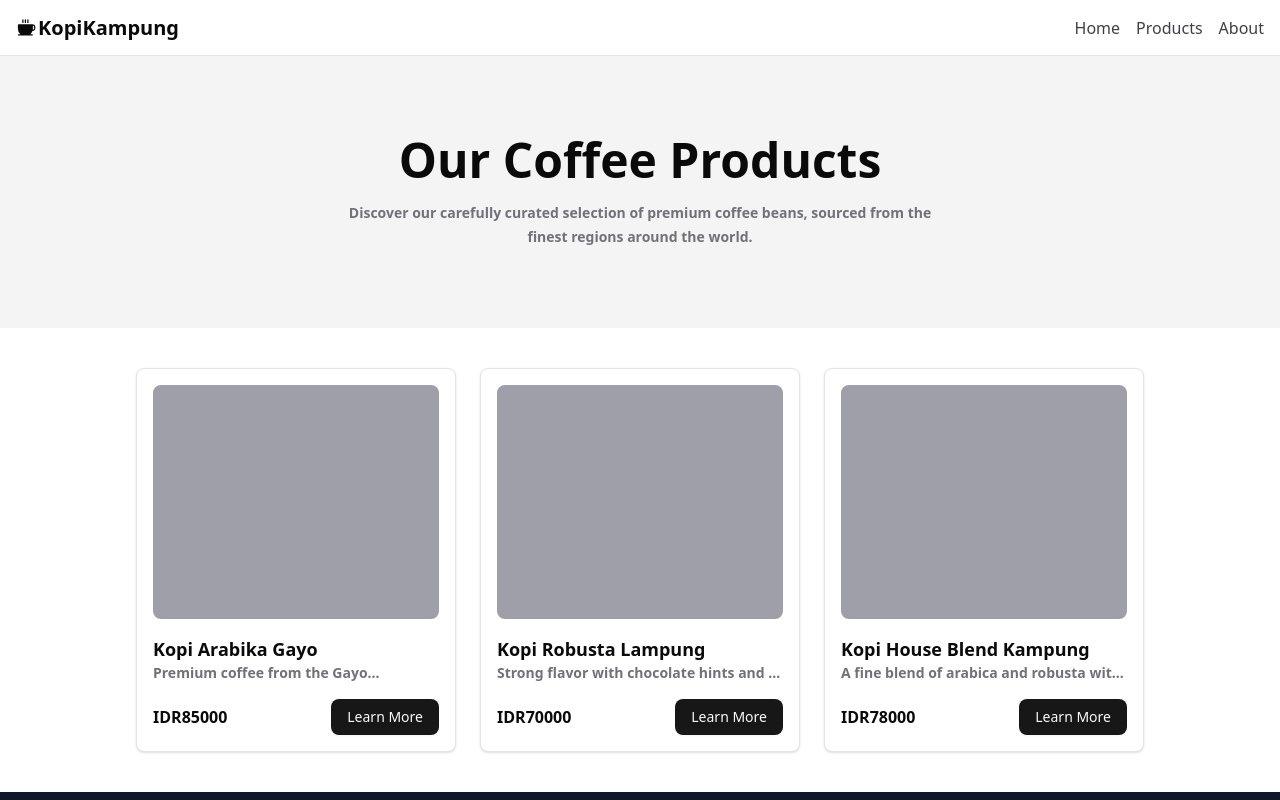
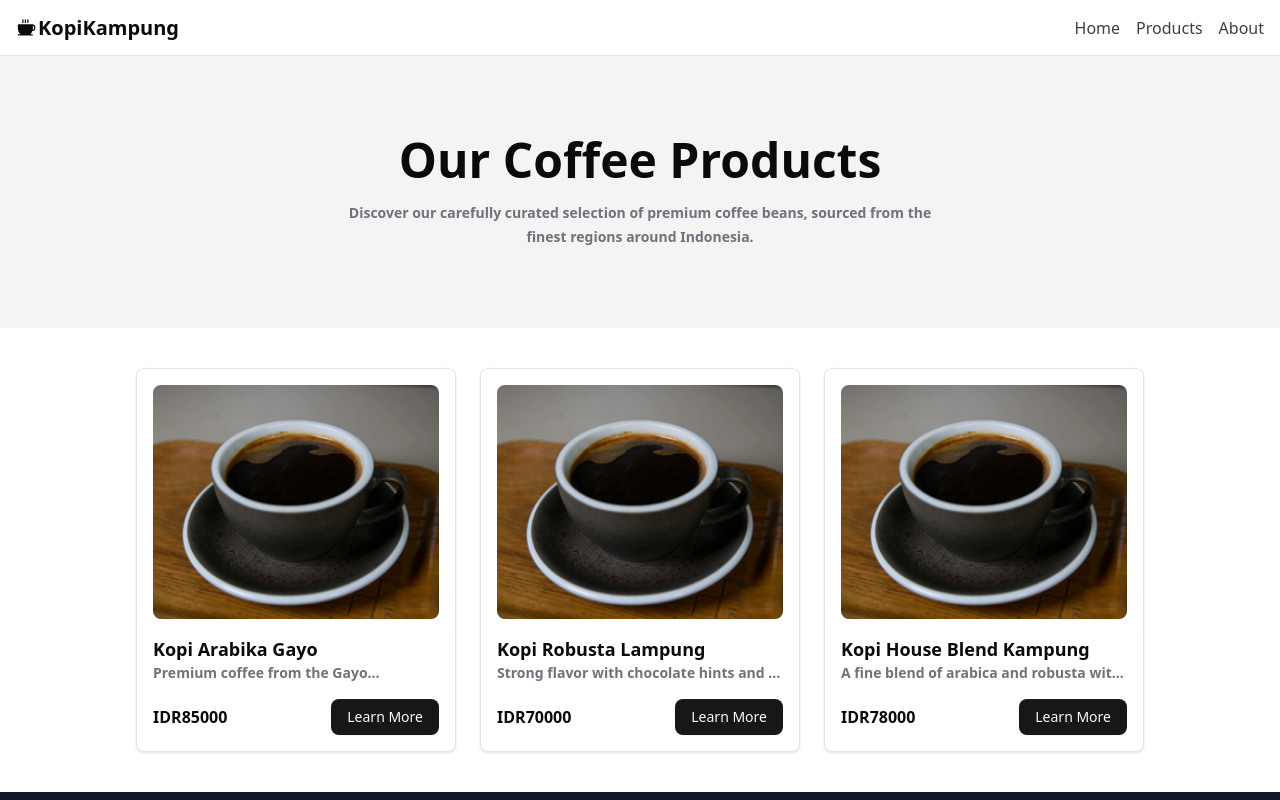
Before and after one commit to ditonatael/qbit-test, a Next.js app in the folder case03/: page /products in a window 1280 px wide. Shown: the top 800 px of the page. Built offline with nearby package versions, Linux system fonts and the light colour scheme; data requests are answered from the project's data file.

Commit message:
feat: move team to db, case 03 Done

```diff
--- a/case03/db/db.json
+++ b/case03/db/db.json
@@ -5,21 +5,27 @@
       "name": "Kopi Arabika Gayo",
       "description": "Premium coffee from the Gayo highlands, with floral aroma and tropical fruit notes.",
       "price": 85000,
-      "image": "/images/arabika-gayo.jpg"
+      "image": "/coffee-product.webp"
     },
     {
       "id": 2,
       "name": "Kopi Robusta Lampung",
       "description": "Strong flavor with chocolate hints and a signature smoky robusta aftertaste.",
       "price": 70000,
-      "image": "/images/robusta-lampung.jpg"
+      "image": "/coffee-product.webp"
     },
     {
       "id": 3,
       "name": "Kopi House Blend Kampung",
       "description": "A fine blend of arabica and robusta with a medium roast process.",
       "price": 78000,
-      "image": "/images/house-blend.jpg"
+      "image": "/coffee-product.webp"
     }
+  ],
+  "team": [
+    { "name": "Sarah Johnson", "position": "CEO" },
+    { "name": "Michael Chen", "position": "COO" },
+    { "name": "David Miller", "position": "Head Roaster" },
+    { "name": "Emma Rodriguez", "position": "Quality Director" }
   ]
 }
--- a/case03/src/app/page.tsx
+++ b/case03/src/app/page.tsx
@@ -1,13 +1,20 @@
 import Hero from "~/components/Hero";
 import ChooseUs from "~/components/ChooseUs";
 import OurStory from "~/components/OurStory";
+import ProductList from "~/components/ProductList";
 
 export default function Home() {
   return (
     <>
       <Hero />
       <ChooseUs />
-      <OurStory />
+      <div className="hidden lg:block">
+        <OurStory />
+      </div>
+      <div className="block lg:hidden text-center">
+        <h2 className="text-3xl font-semibold mt-7">Discover Our Products</h2>
+        <ProductList />
+      </div>
     </>
   );
 }
--- a/case03/src/app/products/page.tsx
+++ b/case03/src/app/products/page.tsx
@@ -7,7 +7,7 @@ export default function Products() {
         <h2 className="text-5xl font-semibold mb-4">Our Coffee Products</h2>
         <span className="text-sm font-semibold text-zinc-500">
           Discover our carefully curated selection of premium coffee beans,
-          sourced from the <br /> finest regions around the world.
+          sourced from the <br /> finest regions around Indonesia.
         </span>
       </div>
       <ProductList />
--- a/case03/src/components/Hero/index.tsx
+++ b/case03/src/components/Hero/index.tsx
@@ -1,5 +1,6 @@
 import Image from "next/image";
 import { Button } from "~/components/ui/button";
+import Link from "next/link";
 
 export default function Hero() {
   return (
@@ -20,9 +21,11 @@ export default function Hero() {
             <span className="text-white text-base font-light">
               The authentic taste of Indonesia’s land, rich in tradition.
             </span>
+            <Link href={"/about"}>
               <Button className="w-48 h-10 mt-6 font-semibold text-sm text-black bg-white rounded-full">
                 Discover Our Story
               </Button>
+            </Link>
           </div>
         </div>
         <div className="hidden lg:flex flex-col w-1/2">
@@ -32,9 +35,11 @@ export default function Hero() {
           <span className="text-lg font-light">
             The authentic taste of Indonesia’s land, rich in tradition.
           </span>
+          <Link href={"/products"}>
             <Button className="w-56 h-12 mt-8 font-semibold">
               Explore Our Coffee
             </Button>
+          </Link>
         </div>
       </div>
     </div>
--- a/case03/src/components/OurTeam/index.tsx
+++ b/case03/src/components/OurTeam/index.tsx
@@ -1,17 +1,34 @@
+"use client";
+import axios from "axios";
+import { useState, useEffect } from "react";
+import Loading from "../Loading";
+
 export default function OurTeam() {
-  const leaderShipTeam = [
-    { name: "Sarah Johnson", position: "CEO" },
-    { name: "Michael Chen", position: "COO" },
-    { name: "David Miller", position: "Head Roaster" },
-    { name: "Emma Rodriguez", position: "Quality Director" },
-  ];
-  return (
+  const [teams, setTeams] = useState<null | any[]>(null);
+  const [loading, setLoading] = useState(true);
+
+  const handleGetTeams = async () => {
+    try {
+      const res = await axios.get("http://localhost:5000/team");
+      setTeams(res.data);
+      setLoading(false);
+    } catch (error) {
+      console.log(error);
+    }
+  };
+
+  useEffect(() => {
+    handleGetTeams();
+  }, []);
+  return loading ? (
+    <Loading />
+  ) : (
     <div className="container mx-auto py-20 px-4 flex flex-col items-center gap-4">
       <div className="flex text-center">
         <h2 className="text-3xl font-semibold">Our Leadership Team</h2>
       </div>
       <div className="mt-10 flex flex-wrap justify-center gap-4 xl:flex-row lg:justify-between">
-        {leaderShipTeam.map((item, i) => {
+        {teams?.map((item, i) => {
           return (
             <div
               key={i}
--- a/case03/src/components/ProductCard/index.tsx
+++ b/case03/src/components/ProductCard/index.tsx
@@ -1,9 +1,18 @@
 import { Button } from "../ui/button";
+import Image from "next/image";
 
 export default function ProductCard({ item }: any) {
   return (
     <div className="w-80 h-96 border rounded-md bg-white shadow-sm p-4 flex flex-col gap-4">
-      <div className="w-full h-64 bg-zinc-400 rounded-md"></div>
+      <div className="w-full h-64 relative">
+        <Image
+          fill
+          src={item.image}
+          alt="coffee image"
+          className="object-cover rounded-md"
+          loading="lazy"
+        />
+      </div>
       <div>
         <h2 className="text-lg font-semibold">{item.name}</h2>
         <span className="text-sm font-semibold text-zinc-500 line-clamp-1">
--- a/case03/src/components/ProductList/index.tsx
+++ b/case03/src/components/ProductList/index.tsx
@@ -1,5 +1,5 @@
 "use client";
-import { Button } from "../ui/button";
+
 import axios from "axios";
 import { useState, useEffect } from "react";
 import Loading from "../Loading";
@@ -21,7 +21,7 @@ export default function ProductList() {
 
   useEffect(() => {
     handleGetProducts();
-  });
+  }, []);
   return loading ? (
     <Loading />
   ) : (
@@ -29,25 +29,7 @@ export default function ProductList() {
       <div className="container mx-auto px-4">
         <div className="flex flex-wrap justify-center gap-6">
           {products?.map((item, i) => {
-            return (
-              //   <div
-              //     key={i}
-              //     className="w-80 h-96 border rounded-md bg-white shadow-sm p-4 flex flex-col gap-4"
-              //   >
-              //     <div className="w-full h-64 bg-zinc-400 rounded-md"></div>
-              //     <div>
-              //       <h2 className="text-lg font-semibold">{item.name}</h2>
-              //       <span className="text-sm font-semibold text-zinc-500 line-clamp-1">
-              //         {item.description}
-              //       </span>
-              //     </div>
-              //     <div className="flex justify-between items-center">
-              //       <span className="font-semibold">IDR{item.price}</span>
-              //       <Button>Learn More</Button>
-              //     </div>
-              //   </div>
-              <ProductCard key={i} item={item} />
-            );
+            return <ProductCard key={i} item={item} />;
           })}
         </div>
       </div>
```
Also changed, not shown: case03/public/coffee-product.webp (added). Lines whose indentation alone changed are shown as unchanged.
